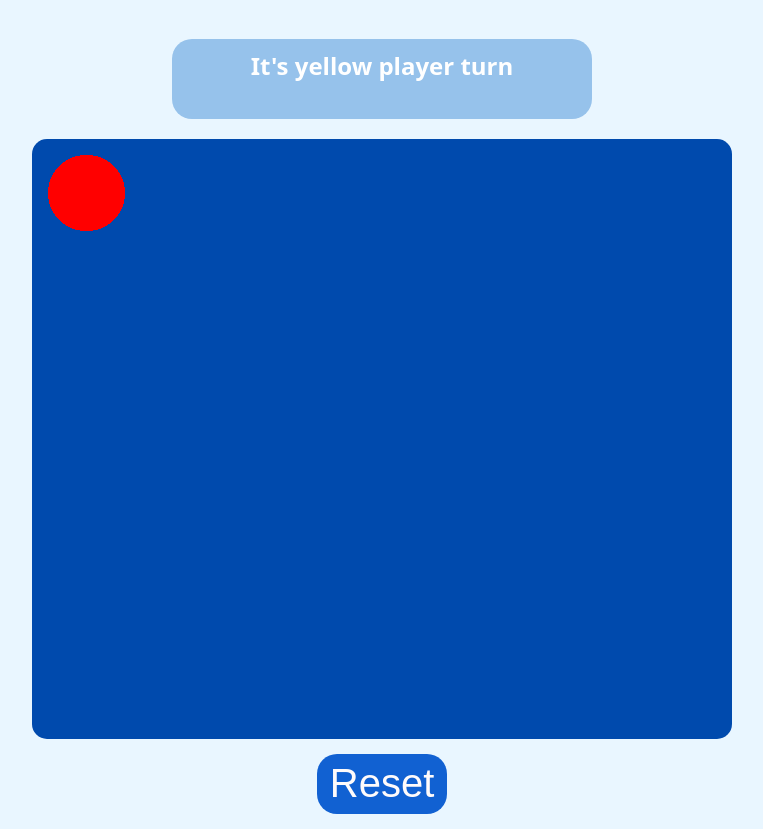
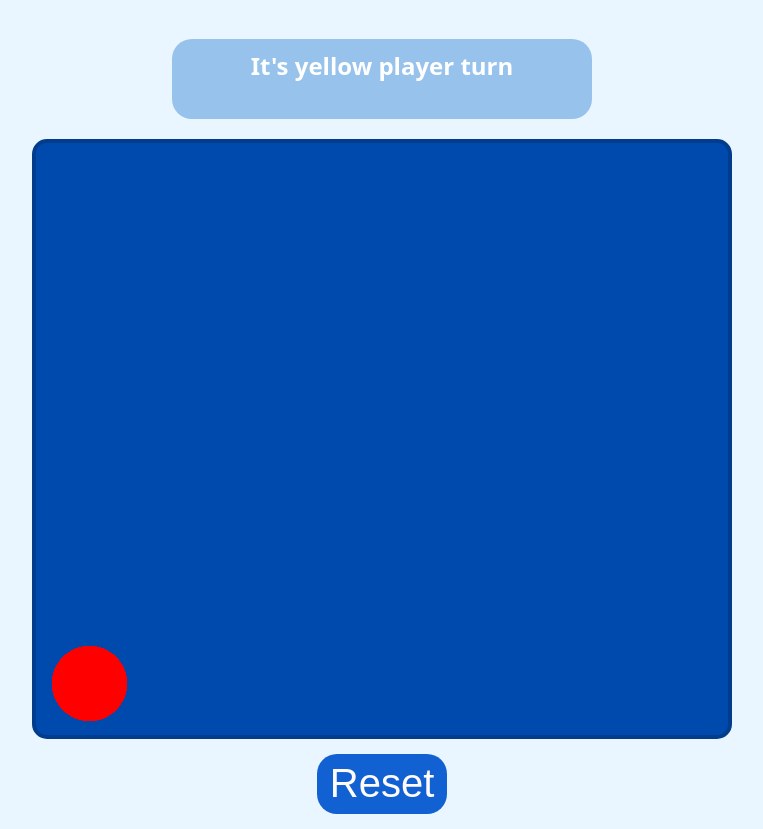
Before and after one commit to fatimaxail/Connect-Four, a plain HTML site: page Game.html in a window 1280 px wide. Both pictures are taken after a click on the element 344 px from the left and 269 px from the top of the page. Shown: the part 77-906 px from the top of the page, without its empty margins (258-1021 px from the left). Drawn offline with Linux system fonts and the light colour scheme.

Commit message:
doing the drop on last row for connect four

```diff
--- a/GameAnimation.js
+++ b/GameAnimation.js
@@ -111,17 +111,27 @@ const init = () => {
 
 const handleClick = (event) => {
   console.log("clicked")
-  const sqIdx = event.target.id
-  if (board[sqIdx] !== "" || winner) {
-    return
+  const sqIdx = +event.target.id
+  const column = sqIdx % 7
+  let targetIdx = null;
+    for (let row = 5; row >= 0; row--) {
+      const idx = row * 7 + column;
+    if (board[idx] === "") {
+      targetIdx = idx;
+      break;
+    }
+  }
+    if (targetIdx === null || winner) {
+    return;
   };
+
   if (turn === "red") {
-    squares[sqIdx].style.backgroundColor = "red";
-    board[sqIdx] = "red";
+    squares[targetIdx].style.backgroundColor = "red";
+    board[targetIdx] = "red";
       // squares[sqIdx].classList.add ("red-circle")
   } else {
-    squares[sqIdx].style.backgroundColor = "yellow";
-    board[sqIdx] = "yellow";
+    squares[targetIdx].style.backgroundColor = "yellow";
+    board[targetIdx] = "yellow";
     // squares[sqIdx].classList.add ("yellow-circle")
   };
   checkForWinner();
@@ -167,10 +177,6 @@ const updateMessage = () => {
   }
   }
 
-
-const placePiece = (idx) => {
-  board[idx] = turn
-}
 
 const checkForWinner = () => {
   if (
--- a/GameStyle.css
+++ b/GameStyle.css
@@ -23,6 +23,7 @@ h2 {
   width: 700px;
   height: 600px;
   background-color: #004aad;
+  border:4px solid #023d8d  ;
   border-radius: 15px;
   padding: 5px;
   box-sizing: border-box;
@@ -46,16 +47,19 @@ h2 {
   -webkit-mask-image: radial-gradient(  black 55%,transparent 55%);
   mask-image: radial-gradient(black 55%,transparent 55%);
 }
+/* https://www.w3schools.com/css/css_math_functions.asp */
 /* https://developer.mozilla.org/en-US/docs/Web/CSS/mask-image */
 /* https://www.w3schools.com/css/css3_masking.asp */
+/* https://www.w3schools.com/cssref/pr_class_cursor.php */
+/* https://developer.mozilla.org/en-US/docs/Web/CSS/cursor */
 
-.sqr.red-circle {
+/* .sqr.red-circle {
   background-color: red;
 }
 
 .sqr.yellow-circle {
   background-color: yellow;
-}
+} */
 
 button {
   height: 60px;
```
